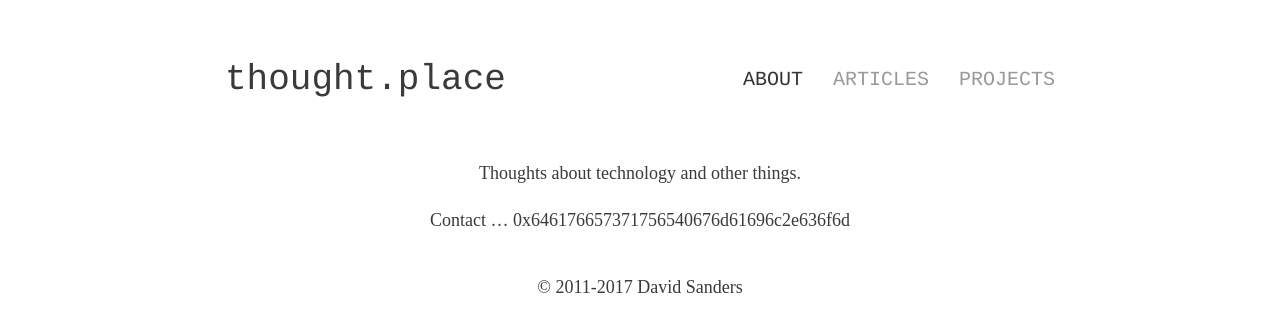
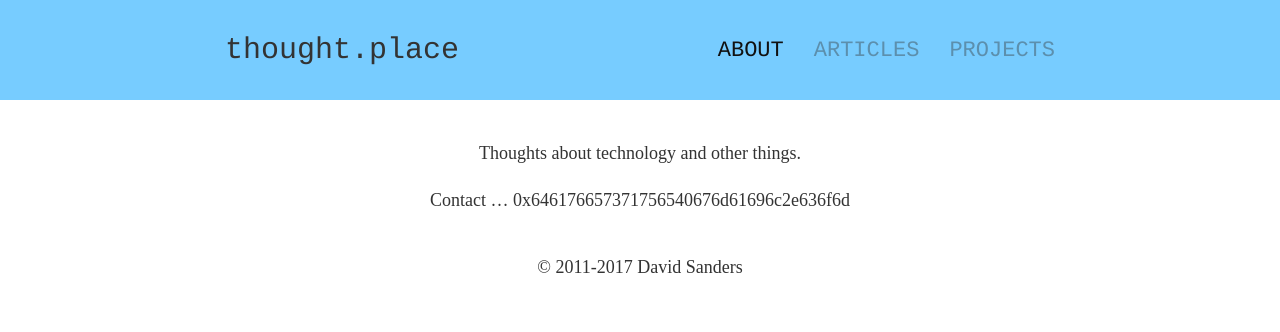
Before and after one commit to davesque/thought.place, a Django app: page / in a window 1280 px wide. Shown: the top 332 px of the page. Run offline with Django 3.2, Linux system fonts and the light colour scheme; style sheets or scripts are compiled from the project's sources; parts of the project's set-up code (start-up, migrations or seed data) failed here and were passed over; some libraries are stand-ins or nearby versions; some web fonts are replaced.

Commit message:
More updates

```diff
--- a/static/site.scss
+++ b/static/site.scss
@@ -5,12 +5,24 @@ $global-font-size: 18px;
 
 $logo-font-family: $base-code-font-family;
 $navbar-nav-item-font-family: $base-code-font-family;
-$logo-font-size: 36px;
-$navbar-nav-item-font-size: 20px;
+$logo-font-size: 30px;
+$navbar-nav-item-font-size: 22px;
 $nav-primary-item-font-size: 30px;
 
-$global-color: #3a3a3a;
+$global-primary-background: #7cf;
 $global-secondary-background: #fff;
+$global-color: #333;
+$global-muted-color: mix($global-color, $global-primary-background, 40%);
+$global-emphasis-color: #111;
+
+$navbar-nav-item-color: $global-muted-color;
+$navbar-nav-item-hover-color: $global-color;
+$navbar-nav-item-onclick-color: $global-emphasis-color;
+$navbar-nav-item-active-color: $global-emphasis-color;
+
+$nav-primary-item-color: mix($global-color, $global-secondary-background, 50%);
+$nav-primary-item-hover-color: $global-color;
+$nav-primary-item-active-color: $global-emphasis-color;
 
 $container-small-max-width: 800px;
 
@@ -18,10 +30,10 @@ $container-small-max-width: 800px;
 @import "uikit/scss/variables-theme.scss";
 @import "uikit/scss/mixins-theme.scss";
 
-$heading-primary-font-size-m: $heading-primary-font-size-m * 0.6;
+$heading-primary-font-size-m: $heading-primary-font-size-m * 0.5;
 $heading-primary-font-size: $heading-primary-font-size-m;
-$base-h2-font-size: $base-h2-font-size * 0.9;
-$base-h3-font-size: $base-h3-font-size * 0.9;
+$base-h2-font-size: $base-h2-font-size * 0.8;
+$base-h3-font-size: $base-h3-font-size * 0.85;
 
 // Custom mixin overwrites
 @mixin hook-navbar-container() {
@@ -31,7 +43,7 @@ $base-h3-font-size: $base-h3-font-size * 0.9;
   margin-right: auto;
   max-width: $container-small-max-width + 60px;
 
-  padding: 0 10px;
+  padding: 10px 10px;
 }
 
 @mixin hook-nav-primary {
--- a/templates/base.html
+++ b/templates/base.html
@@ -28,7 +28,8 @@
 
 <body>
   <div class="uk-offcanvas-content">
-    <nav class="uk-navbar-container uk-margin-medium-top uk-margin-medium-bottom" uk-navbar>
+    <div class="uk-margin-medium-bottom uk-background-primary">
+      <nav class="uk-navbar-container" uk-navbar>
         <div class="uk-navbar-left">
           <a href="/" class="uk-navbar-item uk-logo">thought.place</a>
         </div>
@@ -58,6 +59,7 @@
           </div>
         </div>
       </nav>
+    </div>
 
     <div class="uk-container uk-container-small">
       {% block content %}
--- a/templates/posts/index.html
+++ b/templates/posts/index.html
@@ -4,7 +4,7 @@
 {% for obj in objects %}
 <section>
   <hgroup>
-    <a href="{{ obj.url }}"><h2 class="uk-margin-small-bottom">{{ obj.title }}</h2></a>
+    <h2 class="uk-margin-small-bottom"><a class="uk-link-text" href="{{ obj.url }}">{{ obj.title }}</a></h2>
     <h3 class="uk-margin-small-top">{{ obj.published|date:'Y.n.j' }}</h3>
   </hgroup>
 
```
Lines whose indentation alone changed are shown as unchanged.
